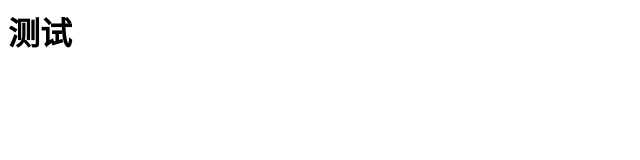
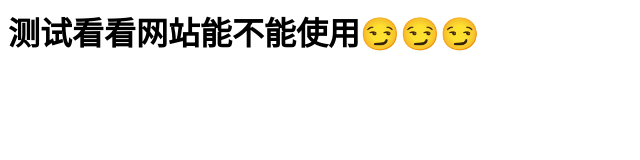
Before and after one commit to felixng198/felixng198.github.io, a plain HTML site: page index.html in a window 1280 px wide. Shown: the whole page, without its empty margins (0-640 px from the left). Drawn offline with Linux system fonts and the light colour scheme.

Commit message:
Update index.html

```diff
--- a/index.html
+++ b/index.html
@@ -1 +1 @@
-<h1>测试</h1>
+<h1>测试看看网站能不能使用😏😏😏</h1>
```
